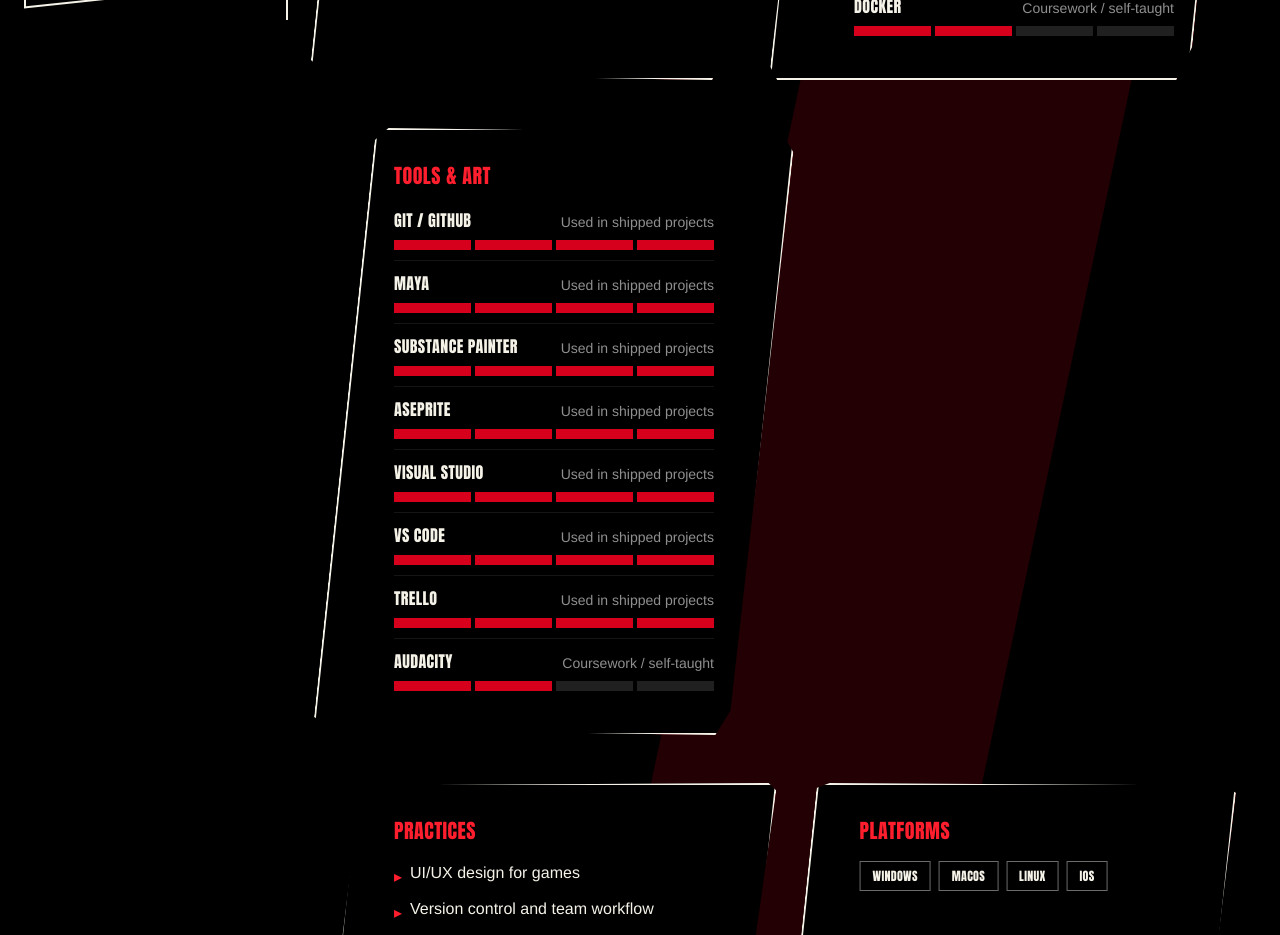
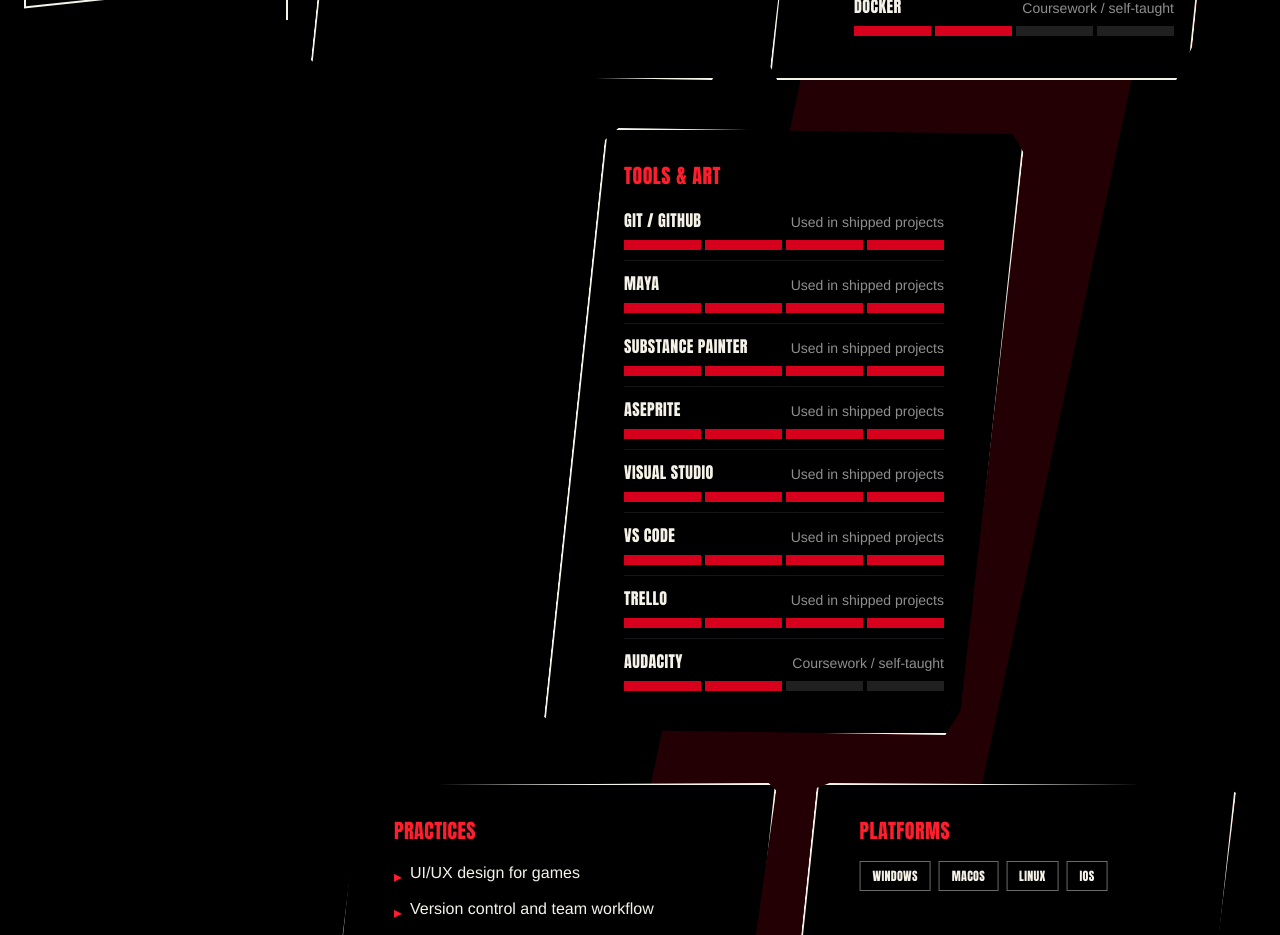
Before and after one commit to Jland2306/Jordan-Landversicht-Portfolio, a React (Vite) app: page /skills in a window 1280 px wide. Shown: the part 780-1715 px from the top of the page. Built offline with nearby package versions, Linux system fonts and the light colour scheme; a web font is replaced by a local one.

Commit message:
more changes

```diff
--- a/src/pages/Skills.tsx
+++ b/src/pages/Skills.tsx
@@ -15,12 +15,14 @@
       <h1 className="text-display-1 font-display text-paper">STATUS & SKILLS</h1>
 
       <div className="mt-10 grid grid-cols-1 gap-x-10 gap-y-12 lg:grid-cols-2">
-        {skillGroups.map((group, i) => (
+        {skillGroups.map((group, i) => {
+          const isLastOdd = skillGroups.length % 2 === 1 && i === skillGroups.length - 1
+          return (
           <section
             key={group.title}
             className={`skew-panel border-2 border-paper bg-jet px-10 py-7 shadow-hard sm:px-12 sm:py-8 ${
               i % 2 === 1 ? 'clip-torn-2' : 'clip-torn-1'
-            }`}
+            } ${isLastOdd ? 'lg:col-span-2 lg:mx-auto lg:w-[calc(50%-1.25rem)]' : ''}`}
           >
             <div className="skew-content">
               <h2 className="font-display text-xl uppercase tracking-wide text-red-hot">{group.title}</h2>
@@ -31,7 +33,8 @@
               </div>
             </div>
           </section>
-        ))}
+          )
+        })}
       </div>
 
       <div className="mt-12 grid grid-cols-1 gap-x-10 gap-y-12 lg:grid-cols-2">
```
